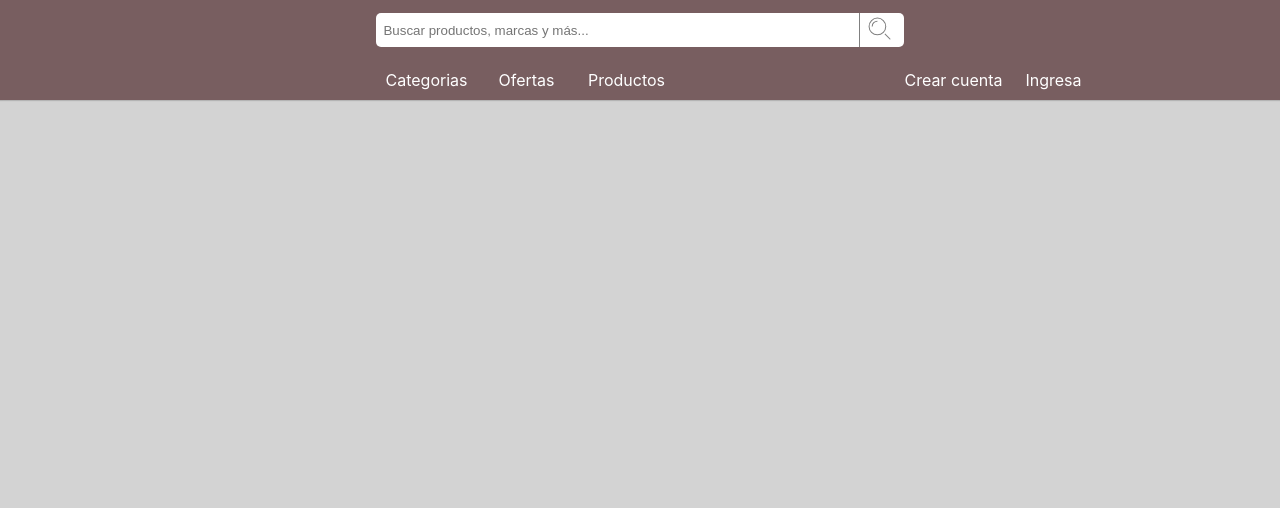
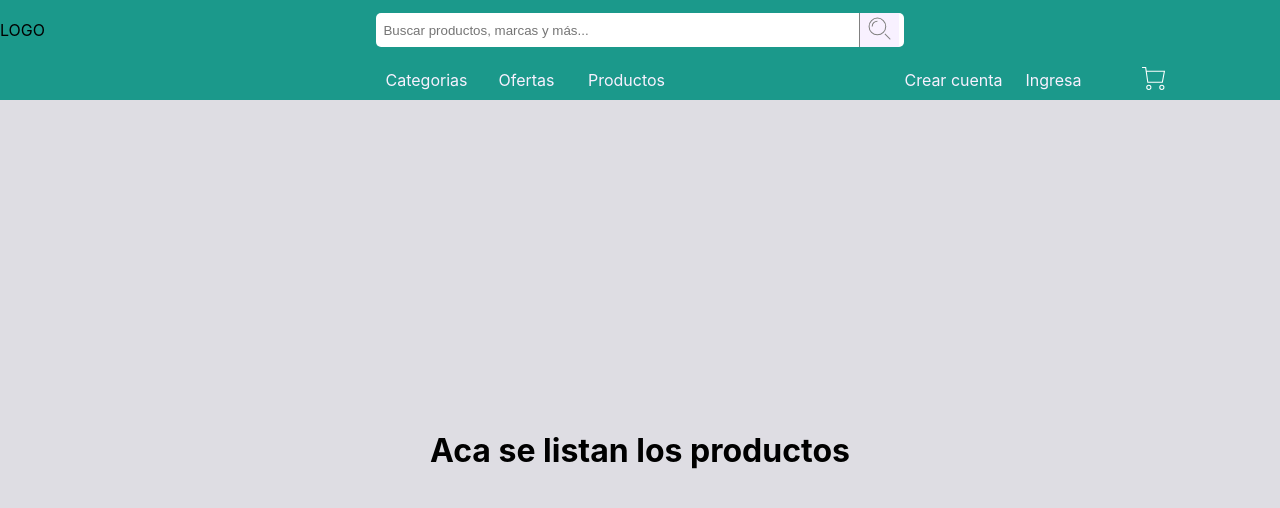
Before and after one commit to adquirose/coderhouse, a React (Create React App) app: page / in a window 1280 px wide. Shown: the top 508 px of the page. Built offline with nearby package versions, Linux system fonts and the light colour scheme.

Commit message:
Segunda entrega, creando Navbar y ItemsContainer, se agregaron estilos con la dependencia styled-components

```diff
--- a/src/App.js
+++ b/src/App.js
@@ -1,12 +1,25 @@
 import React, { Fragment } from 'react'
 import Navbar from './components/Navbar'
+import Items from './components/Items'
 import GlobalStyle from './theme/globalStyle'
+import Styled from 'styled-components'
 
+const AppContainer = Styled.div`
+  width:100vw;
+  height:100vh;
+  display:grid;
+  grid-template:[top] 100px [row1] 1fr [bottom] / [izq] 50px [col1] 1fr [col2] 50px [der];
+`
 function App() {
   return (
     <Fragment>
       <GlobalStyle/>
-      <Navbar />
+      <AppContainer>
+        <Navbar />
+        <Items>
+          <h1>Aca se listan los productos</h1>
+        </Items>
+      </AppContainer>
     </Fragment>
   );
 }
--- /dev/null
+++ b/src/components/Icons/Icon.js
@@ -0,0 +1,15 @@
+import React from 'react'
+
+function Icon(props) {
+    return (
+      <svg
+        height={props.size}
+        width={props.size}
+        viewBox="0 0 48 48"
+        xmlns="http://www.w3.org/2000/svg"
+      >
+        {props.children}
+      </svg>
+    );
+}
+export default Icon
--- a/src/components/Icons/PinUser.js
+++ b/src/components/Icons/PinUser.js
@@ -1,5 +1,5 @@
 import React from "react";
-import Icon from './index'
+import Icon from './Icon'
 function PinUser(props) {
   return (
     <Icon size={props.size} color={props.color}>
--- a/src/components/Icons/Search.js
+++ b/src/components/Icons/Search.js
@@ -1,5 +1,5 @@
 import React from "react";
-import Icon from "./index";
+import Icon from "./Icon";
 function Search(props) {
   return (
     <Icon size={props.size}>
--- a/src/components/Icons/ShopingCart.js
+++ b/src/components/Icons/ShopingCart.js
@@ -1,5 +1,5 @@
 import React from "react";
-import Icon from "./index";
+import Icon from "./Icon";
 
 function ShoppingCart(props) {
   return (
--- a/src/components/Icons/index.js
+++ b/src/components/Icons/index.js
@@ -1,15 +1,7 @@
-import React from 'react'
+import Icon from './Icon'
+import PinUser from './PinUser'
+import Search from './Search'
+import ShoppingCart from './ShopingCart'
 
-function Icon(props) {
-    return (
-      <svg
-        height={props.size}
-        width={props.size}
-        viewBox="0 0 48 48"
-        xmlns="http://www.w3.org/2000/svg"
-      >
-        {props.children}
-      </svg>
-    );
-}
 export default Icon
+export {PinUser, Search, ShoppingCart}
--- /dev/null
+++ b/src/components/Items/index.js
@@ -0,0 +1,11 @@
+import React from 'react'
+import { ItemsContainer } from './styles'
+
+function Items(props){
+    return(
+        <ItemsContainer>
+            {props.children}
+        </ItemsContainer>
+    )
+}
+export default Items
--- /dev/null
+++ b/src/components/Items/styles.js
@@ -0,0 +1,11 @@
+import Styled from 'styled-components'
+import { ColorGrayLight } from '../../constants'
+
+export const ItemsContainer = Styled.div`
+    grid-row:row1/bottom;
+    grid-column:izq/der;
+    display:grid;
+    background:${ColorGrayLight};
+    justify-content:center;
+    align-items:center;
+`
--- a/src/components/Navbar/index.js
+++ b/src/components/Navbar/index.js
@@ -1,10 +1,11 @@
 import React from 'react'
 import { Nav, NavContainer, Item, Link, Input, InputGroup, Button } from './styles.js'
-// import PinUser from '../Icons/PinUser'
-import Search from '../Icons/Search'
+import { ShoppingCart, Search } from '../Icons'
+
 function Navbar(){
     return(
         <NavContainer>
+            <div>LOGO</div>
             <InputGroup>
                 <Input placeholder="Buscar productos, marcas y más..."/>
                 <Button
@@ -31,6 +32,11 @@ function Navbar(){
                 <Item>
                     <Link>Ingresa</Link>
                 </Item>
+                <Item>
+                    <Link>
+                        <ShoppingCart size="25" color="white"/>
+                    </Link>
+                </Item>
             </Nav>
         </NavContainer>
 
--- a/src/components/Navbar/styles.js
+++ b/src/components/Navbar/styles.js
@@ -1,9 +1,12 @@
 import Styled from "styled-components";
+import { ColorText, ColorNav } from '../../constants'
 
 export const NavContainer = Styled.div`
+    grid-row:top/row1;
+    grid-column:izq/der;
     width:100vw;
-    height:100px;
-    background:#785E60;
+    height:100%;
+    background:${ColorNav};
     display:grid;
     grid-template:[top] 60px [row1] 40px [bottom] / [izq] 1fr [col1] minmax(420px,1.4fr) [col2] 1fr [der];
     box-shadow: 0 1px 1px rgba(0, 0, 0, 0.15);
@@ -15,8 +18,10 @@ export const Nav = Styled.ul`
     grid-column: ${props => props.column};
     grid-template:[top] 1fr [bottom] / [izq] 100px [col1] 100px [col2] 100px [der];
     justify-items:center;
+    align-items:center;
     padding-left:0;
     margin:0;
+    height:100%;
 `;
 export const Item = Styled.li`
     list-style-type:none;
@@ -25,7 +30,7 @@ export const Item = Styled.li`
 export const Link = Styled.a`
     font-size:1rem;
     cursor:pointer;
-    color:white;
+    color:${ColorText};
 `;
 export const Input = Styled.input`
     grid-column:izq/col1;
@@ -48,7 +53,7 @@ export const InputGroup = Styled.div`
 `;
 export const Button = Styled.button`
     border:0;
-    background:white;
+    background:${ColorText};
     border-left:1px solid gray;
     grid-column:col1/der;
     grid-row:top/bottom;
--- /dev/null
+++ b/src/constants/index.js
@@ -0,0 +1,4 @@
+export const ColorNav = '#1B998B'
+export const ColorGrayLight = '#dedde3'
+export const ColorText = '#F8F1FF'
+export const ColorGray = '#534d56'
```
Also changed, not shown: src/components/Card/index.js (added, +8 -0 lines).
